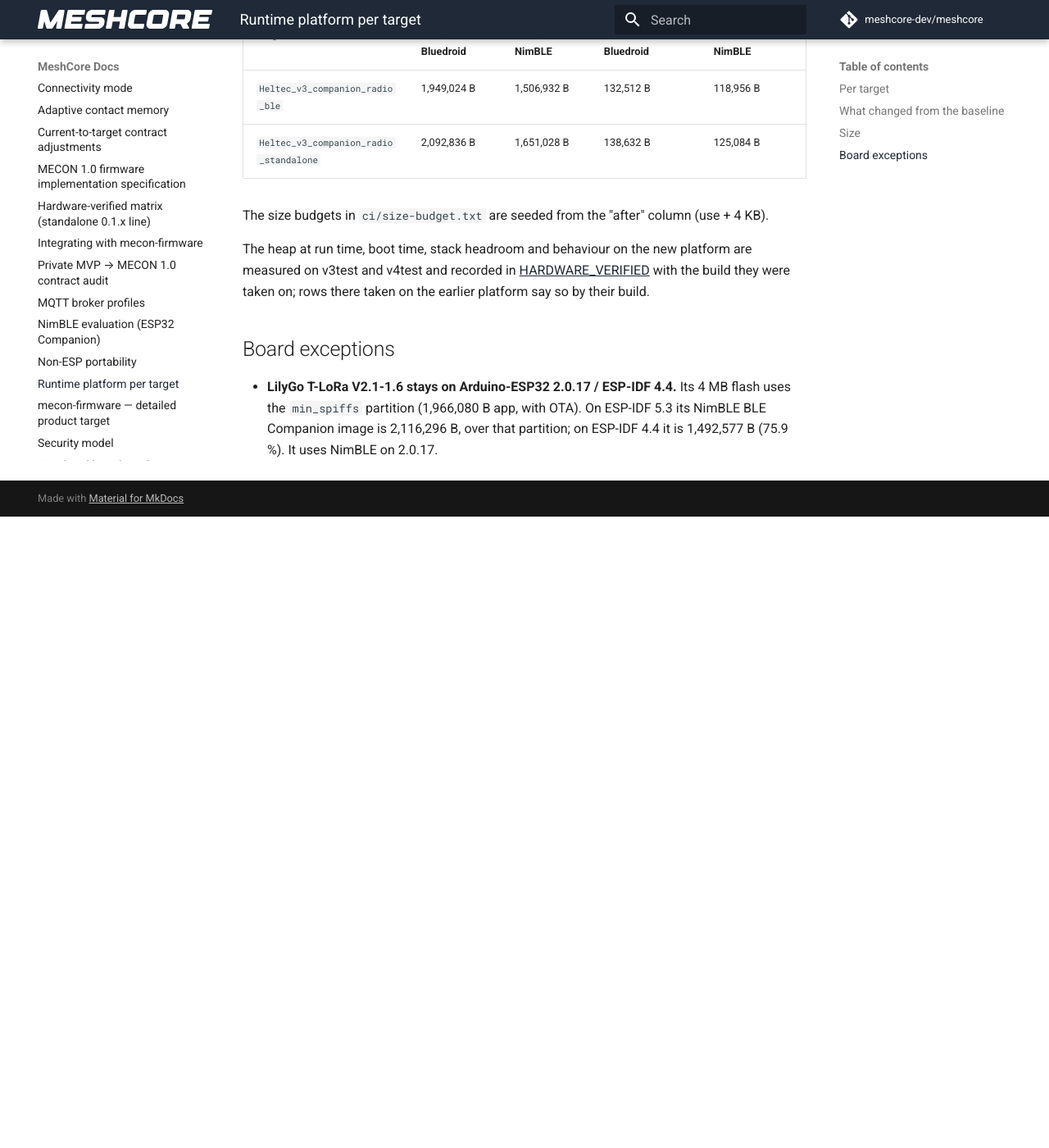
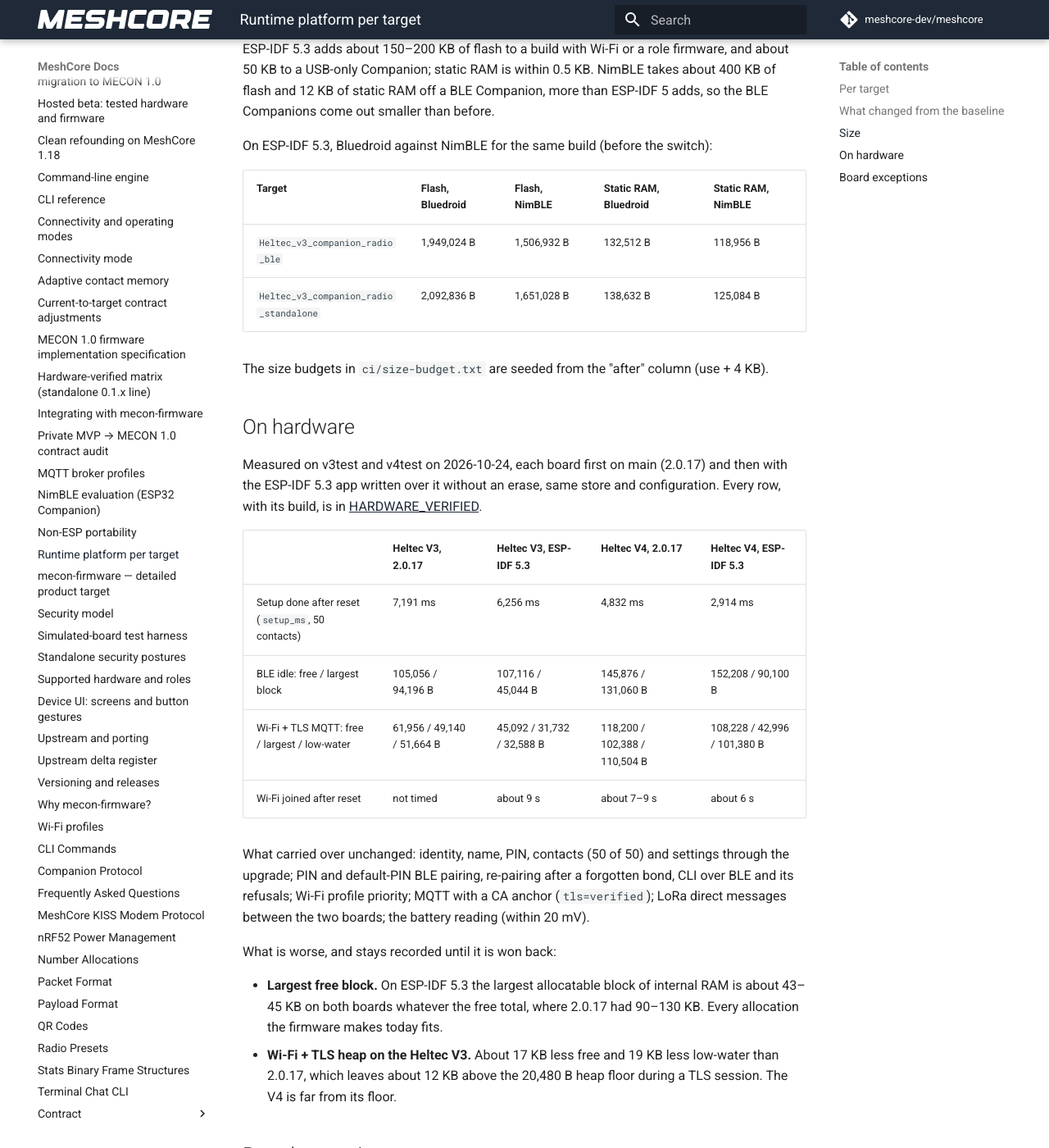
Before and after one commit to hoejriis/mecon-firmware, an MkDocs documentation site: the page built from docs/PLATFORM.md, in a window 1280 px wide and 1400 px high, scrolled down 3310 px. Shown: the whole window at 82% size. Built offline with MkDocs 1.6.1 and Material for MkDocs 9.7.7, drawn with Linux system fonts in a browser that asks for light colours; comment, search, counter and statistics services are not loaded; before the commit the page ends 3940 px from its top, so only the background shows below that; some of the changed text lies outside the part shown.

Commit message:
Docs: ESP-IDF 5.3 hardware results on v3test and v4test
Records the platform regression run: each board on main (2.0.17) and then
with the ESP-IDF 5.3 app written over it without an erase, same store and
config. Boot is faster, everything functional carried over, the Wi-Fi
first-join delay is fixed (bd138cf9); the largest free block and the V3's
Wi-Fi + TLS heap are worse and recorded as such (follow-up Issue #100).
Also notes the BLE address change (base MAC + 1 on 3.x) beside the bond
loss, and that the nRF52 images are byte-identical in size.

Stack headroom is still to measure (needs the boards again).

Issue #93

Co-Authored-By: Claude Opus 5.5 (1M context) <noreply@anthropic.com>

```diff
--- a/docs/HARDWARE_VERIFIED.md
+++ b/docs/HARDWARE_VERIFIED.md
@@ -4,6 +4,9 @@ What has been checked on real boards, on which board and build, and what is only
 for a check made on hardware with the stated build; everything else is *compiled* (CI builds it) or *simulated* (the
 simulated-board suite covers it). Compiling is not support. The intended product targets are in
 [SUPPORTED_HARDWARE](SUPPORTED_HARDWARE.md); this page is the evidence against them.
+
+Rows built on 2026-10-24 or later from 114feab6 onwards ran on Arduino-ESP32 3.1.3 / ESP-IDF 5.3 with NimBLE (see
+[PLATFORM](PLATFORM.md)); earlier rows ran on Arduino-ESP32 2.0.17 / ESP-IDF 4.4.
 
 Bench boards (on the MECON Pi): **v3test** (Heltec V3, MAC 44:1b:f6:fd:9c:f0), **v4test** (Heltec V4, MAC
 f8:5b:1b:a1:aa:30, 2 MB PSRAM), **wiotest** (Seeed Wio Tracker L1). The Pi acts as BLE central (BlueZ, bleak), MQTT
@@ -27,6 +30,13 @@ broker host (throwaway TLS brokers) and USB host. Dates are UTC; builds are the
 | Phone pairing with the MeshCore app (standalone build) | the home screen shows the per-session PIN with USB attached; a phone pairs with it over Bluetooth, and the app's info page shows a version starting `v1.18.0-mecon` | 2026-10-24, a0f67328 |
 | Rescue console (standalone build) | entered by a long press once the logo screen shows (the banner prints about 9 s after reset); `rebuild` answers `rebuilt 2 contacts, 0 damaged` after about 88 s; `erase` formats the store (new identity, default name, audit entry `reset cable`) | 2026-10-24, 69755258 |
 | Companion-to-Companion messaging over LoRa (with v4test) | direct messages both ways, each delivered with the ACK confirmed at the sender: 4 of 5 over two runs, the miss being the first transmission after the first boot (the firmware does not resend; the app does) | 2026-10-23, ed890932 |
+| ESP-IDF 5.3: upgrade without erase (standalone) | the ESP-IDF 5.3 app written alone over a 2.0.17 bootloader and store boots; identity, name, PIN and all 50 contacts kept; BLE bonds are not kept, and the BLE address moves from base MAC + 2 to base MAC + 1 | 2026-10-24, 114feab6 |
+| ESP-IDF 5.3: boot (standalone, 50 contacts) | `mesh_ms` 1,156 against 1,868 on 2.0.17, `setup_ms` 6,256 against 7,191 (same board and store) | 2026-10-24, 114feab6 |
+| ESP-IDF 5.3: heap, BLE (standalone) | idle: free 107,116 B, largest 45,044 B (2.0.17 with Bluedroid: 105,056 B / 94,196 B); during a PIN pairing: low-water 102,524 B (105,056 B) | 2026-10-24, 114feab6 |
+| ESP-IDF 5.3: BLE (NimBLE) | PIN pairing, re-pairing after the central forgot its bond, CLI over BLE (`auth=paired-pin principal=paired`); with the default PIN the app connects and a CLI command is refused and audited `refused ble cli` | 2026-10-24, 114feab6 |
+| ESP-IDF 5.3: Wi-Fi + TLS MQTT (standalone) | joins in about 9 s from reset, skipping an absent higher-priority profile; MQTT `tls=verified` with a CA anchor in about 12 s, stable over 60 s; heap free 45,092 B, largest 31,732 B, low-water 32,588 B (2.0.17, same board and config: 61,956 B / 49,140 B / 51,664 B) | 2026-10-24, bd138cf9 |
+| ESP-IDF 5.3: LoRa DM with v4test | 9 of 9 direct messages delivered over three runs, ACK confirmed at the sender for 7 (the two misses in the first run after boot, as on 2.0.17) | 2026-10-24, bd138cf9 |
+| ESP-IDF 5.3: battery reading | 4,226 mV (4,244 mV on 2.0.17 the same hour) | 2026-10-24, 114feab6 |
 
 ## Heltec V4 (v4test)
 
@@ -41,6 +51,12 @@ broker host (throwaway TLS brokers) and USB host. Dates are UTC; builds are the
 | Connectivity mode | `set connectivity.mode wifi|ble` switches and restarts; the USB console answers in both modes | 2026-10-21, ce77034d |
 | Wi-Fi profile priority | with a higher-priority profile whose network does not exist, the scan skips it and the board joins the lower-priority one, about 8 s from boot | 2026-10-23, ed890932 |
 | Wi-Fi failover between two access points | joins the priority-90 network about 8 s from boot; with that profile's passphrase broken on the running board, fails over to the priority-10 network in about 9 s; with the passphrase restored, returns to the priority-90 network in about 3 s | 2026-10-23, ed890932 |
+| ESP-IDF 5.3: upgrade without erase (standalone) | app written alone over a 2.0.17 bootloader and store: identity, name, PIN and 50 contacts kept | 2026-10-24, 114feab6 |
+| ESP-IDF 5.3: boot (standalone, 50 contacts) | `setup_ms` 2,914 against 4,832 on 2.0.17 | 2026-10-24, bd138cf9 |
+| ESP-IDF 5.3: heap, BLE (standalone) | idle: free 152,208 B, largest 90,100 B (2.0.17 with Bluedroid: 145,876 B / 131,060 B); with a paired central: low-water 151,980 B | 2026-10-24, bd138cf9 |
+| ESP-IDF 5.3: BLE (NimBLE) | PIN pairing and CLI over BLE (`auth=paired-pin`) | 2026-10-24, bd138cf9 |
+| ESP-IDF 5.3: Wi-Fi + TLS MQTT (standalone) | joins in about 6 s from reset (2.0.17: about 7 to 9 s), skipping an absent higher-priority profile; MQTT `tls=verified` in about 9 s (2.0.17: 11 to 13 s); heap free 108,228 B, largest 42,996 B, low-water 101,380 B (2.0.17: 118,200 B / 102,388 B / 110,504 B) | 2026-10-24, bd138cf9 |
+| ESP-IDF 5.3: battery reading | 4,122 mV (4,139 mV on 2.0.17 the same hour) | 2026-10-24, bd138cf9 |
 
 ## Seeed Wio Tracker L1 (wiotest)
 
--- a/docs/PLATFORM.md
+++ b/docs/PLATFORM.md
@@ -12,7 +12,7 @@ Which framework, ESP-IDF and BLE stack each supported target builds on, and what
 | Seeed Wio Tracker L1, SenseCAP T1000-E (nRF52840) | `nordicnrf52` with the pinned Adafruit core | Adafruit nRF52 Arduino | none | Bluefruit (SoftDevice) | `nrf52_base` |
 | Every other ESP32 board in the tree | `platformio/espressif32@6.11.0` | Arduino-ESP32 2.0.17 | 4.4 | Bluedroid | `esp32_base` |
 
-The nRF52 targets keep their native runtime: nothing in `esp32_idf5_base` or `[esp32_nimble]` reaches them.
+The nRF52 targets keep their native runtime: nothing in `esp32_idf5_base` or `[esp32_nimble]` reaches them. Their Companion and Repeater images (Wio Tracker L1, T1000-E) come out at the same flash and static RAM, to the byte, as before this change.
 
 Other ESP32 boards stay on the upstream runtime. Each has its own pin map, board library and sometimes partition, and none has been built, measured or run here on ESP-IDF 5. They are unknown on ESP-IDF 5, not unsupported. Moving one is a matter of pointing its base section at `esp32_idf5_base`, then building and measuring it.
 
@@ -27,7 +27,8 @@ The baseline is main at 69755258: every ESP32 target on Arduino-ESP32 2.0.17 / E
   - `MqttNetEsp32.cpp`: `mdns_query_async_get_results()` also reports the number of results.
   - `ESP32Board.h`: `adcAttachPin()` is gone; `analogRead()` attaches the pin itself.
 - **NimBLE is the BLE stack of every Heltec V3 and V4 Companion build** (`_ble` and `_standalone`). The opt-in `_nimble` environments are gone, as they are now the same builds. The NimBLE class and its behaviour are described in [NIMBLE_EVALUATION](NIMBLE_EVALUATION.md).
-- **Bonds do not carry over.** Bluedroid and NimBLE keep their bond records apart, so a phone paired with a Bluedroid build pairs again after the upgrade (forget the device on the phone first).
+- **Bonds and the BLE address do not carry over.** Bluedroid and NimBLE keep their bond records apart, and Arduino-ESP32 3.x derives the Bluetooth address as base MAC + 1 instead of + 2 on the ESP32-S3. A phone paired with an earlier build sees a new device after the upgrade: forget the old one and pair again.
+- **Wi-Fi: a drop reported as a join starts is held for 1 s.** On ESP-IDF 5.3 the first join after boot is preceded by a disconnect event (reason 203) from an attempt the driver started itself, and the link comes up about 100 ms later. Counting that drop sent the profile into its cooldown and delayed the first link to about 25 s; the Wi-Fi state machine now counts a drop while joining only if no link follows within `join_drop_settle_ms` (1 s).
 
 ## Size
 
@@ -59,7 +60,23 @@ On ESP-IDF 5.3, Bluedroid against NimBLE for the same build (before the switch):
 
 The size budgets in `ci/size-budget.txt` are seeded from the "after" column (use + 4 KB).
 
-The heap at run time, boot time, stack headroom and behaviour on the new platform are measured on v3test and v4test and recorded in [HARDWARE_VERIFIED](HARDWARE_VERIFIED.md) with the build they were taken on; rows there taken on the earlier platform say so by their build.
+## On hardware
+
+Measured on v3test and v4test on 2026-10-24, each board first on main (2.0.17) and then with the ESP-IDF 5.3 app written over it without an erase, same store and configuration. Every row, with its build, is in [HARDWARE_VERIFIED](HARDWARE_VERIFIED.md).
+
+| | Heltec V3, 2.0.17 | Heltec V3, ESP-IDF 5.3 | Heltec V4, 2.0.17 | Heltec V4, ESP-IDF 5.3 |
+|---|---|---|---|---|
+| Setup done after reset (`setup_ms`, 50 contacts) | 7,191 ms | 6,256 ms | 4,832 ms | 2,914 ms |
+| BLE idle: free / largest block | 105,056 / 94,196 B | 107,116 / 45,044 B | 145,876 / 131,060 B | 152,208 / 90,100 B |
+| Wi-Fi + TLS MQTT: free / largest / low-water | 61,956 / 49,140 / 51,664 B | 45,092 / 31,732 / 32,588 B | 118,200 / 102,388 / 110,504 B | 108,228 / 42,996 / 101,380 B |
+| Wi-Fi joined after reset | not timed | about 9 s | about 7–9 s | about 6 s |
+
+What carried over unchanged: identity, name, PIN, contacts (50 of 50) and settings through the upgrade; PIN and default-PIN BLE pairing, re-pairing after a forgotten bond, CLI over BLE and its refusals; Wi-Fi profile priority; MQTT with a CA anchor (`tls=verified`); LoRa direct messages between the two boards; the battery reading (within 20 mV).
+
+What is worse, and stays recorded until it is won back:
+
+- **Largest free block.** On ESP-IDF 5.3 the largest allocatable block of internal RAM is about 43–45 KB on both boards whatever the free total, where 2.0.17 had 90–130 KB. Every allocation the firmware makes today fits.
+- **Wi-Fi + TLS heap on the Heltec V3.** About 17 KB less free and 19 KB less low-water than 2.0.17, which leaves about 12 KB above the 20,480 B heap floor during a TLS session. The V4 is far from its floor.
 
 ## Board exceptions
 
```
